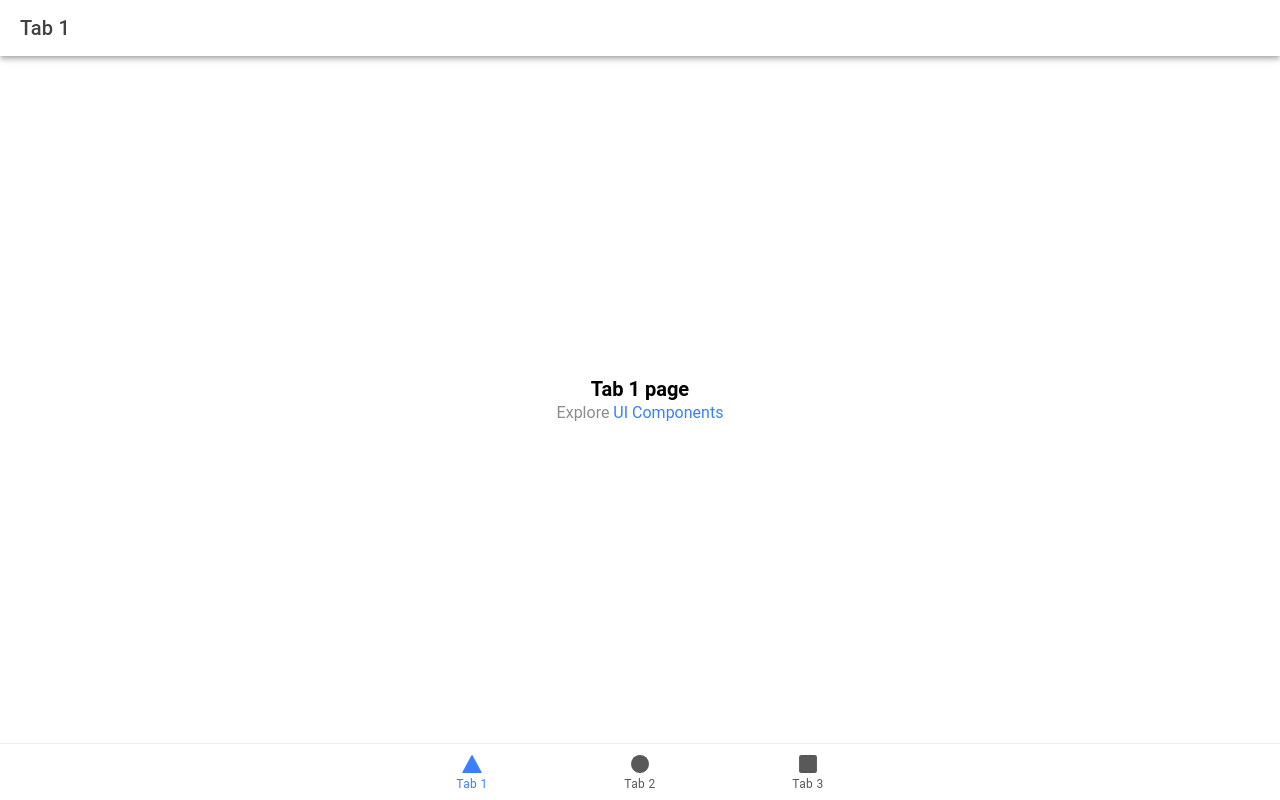
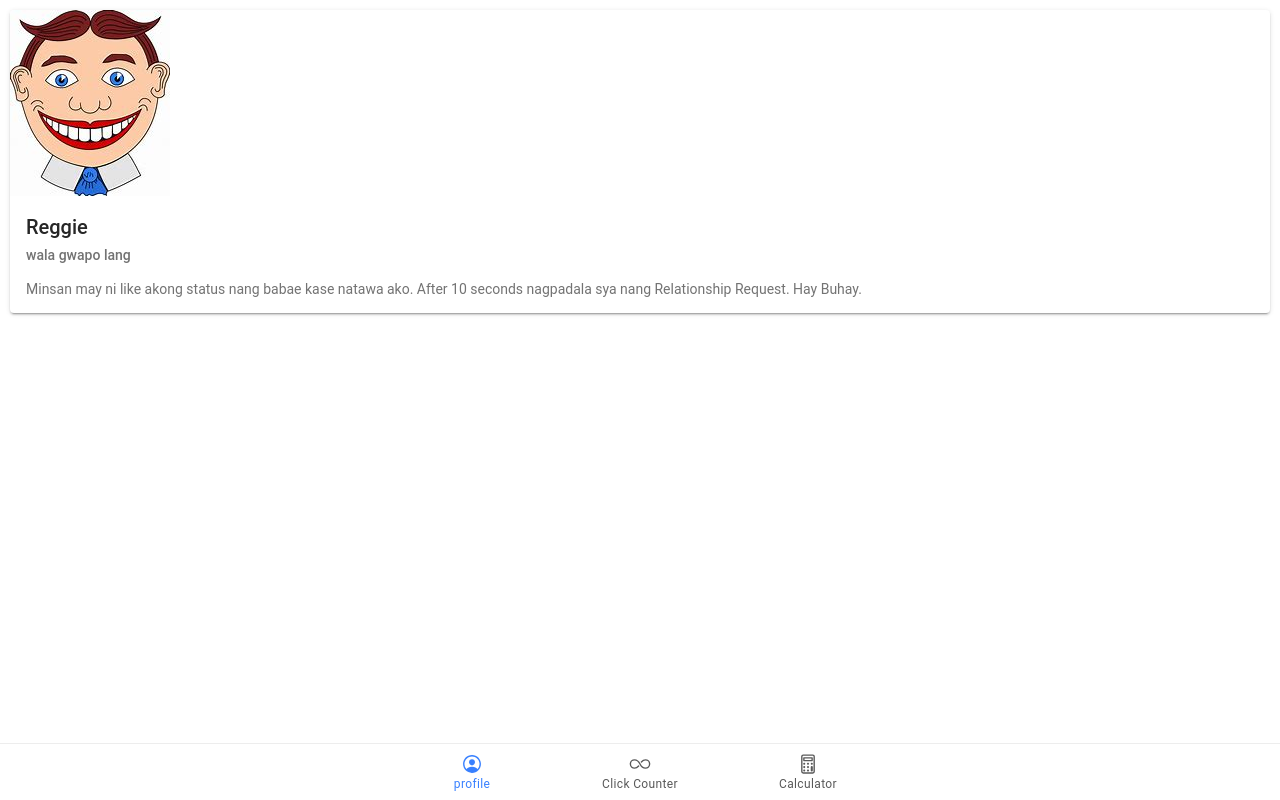
Before and after one commit to mudjakils/ion-t-madrijanon, a React (Vite) app: page /tab1 in a window 1280 px wide. Built offline with nearby package versions, Linux system fonts and the light colour scheme.

Commit message:
added card tab 1

```diff
--- a/src/App.tsx
+++ b/src/App.tsx
@@ -10,7 +10,7 @@ import {
   setupIonicReact
 } from '@ionic/react';
 import { IonReactRouter } from '@ionic/react-router';
-import { ellipse, square, triangle } from 'ionicons/icons';
+import { calculatorOutline, ellipse, infiniteOutline, personCircleOutline, square, triangle } from 'ionicons/icons';
 import Tab1 from './pages/Tab1';
 import Tab2 from './pages/Tab2';
 import Tab3 from './pages/Tab3';
@@ -56,16 +56,16 @@ const App: React.FC = () => (
         </IonRouterOutlet>
         <IonTabBar slot="bottom">
           <IonTabButton tab="tab1" href="/tab1">
-            <IonIcon aria-hidden="true" icon={triangle} />
-            <IonLabel>Tab 1</IonLabel>
+            <IonIcon aria-hidden="true" icon={personCircleOutline} />
+            <IonLabel>profile</IonLabel>
           </IonTabButton>
           <IonTabButton tab="tab2" href="/tab2">
-            <IonIcon aria-hidden="true" icon={ellipse} />
-            <IonLabel>Tab 2</IonLabel>
+            <IonIcon aria-hidden="true" icon={infiniteOutline} />
+            <IonLabel>Click Counter</IonLabel>
           </IonTabButton>
           <IonTabButton tab="tab3" href="/tab3">
-            <IonIcon aria-hidden="true" icon={square} />
-            <IonLabel>Tab 3</IonLabel>
+            <IonIcon aria-hidden="true" icon={calculatorOutline} />
+            <IonLabel>Calculator</IonLabel>
           </IonTabButton>
         </IonTabBar>
       </IonTabs>
--- a/src/components/ExploreContainer.tsx
+++ b/src/components/ExploreContainer.tsx
@@ -8,7 +8,7 @@ const ExploreContainer: React.FC<ContainerProps> = ({ name }) => {
   return (
     <div className="container">
       <strong>{name}</strong>
-      <p>Explore <a target="_blank" rel="noopener noreferrer" href="https://ionicframework.com/docs/components">UI Components</a></p>
+
     </div>
   );
 };
--- a/src/pages/Tab1.tsx
+++ b/src/pages/Tab1.tsx
@@ -1,24 +1,22 @@
 import { IonContent, IonHeader, IonPage, IonTitle, IonToolbar } from '@ionic/react';
+import { IonCard, IonCardContent, IonCardHeader, IonCardSubtitle, IonCardTitle } from '@ionic/react';
+
 import ExploreContainer from '../components/ExploreContainer';
 import './Tab1.css';
 
 const Tab1: React.FC = () => {
   return (
-    <IonPage>
-      <IonHeader>
-        <IonToolbar>
-          <IonTitle>Tab 1</IonTitle>
-        </IonToolbar>
-      </IonHeader>
-      <IonContent fullscreen>
-        <IonHeader collapse="condense">
-          <IonToolbar>
-            <IonTitle size="large">Tab 1</IonTitle>
-          </IonToolbar>
-        </IonHeader>
-        <ExploreContainer name="Tab 1 page" />
-      </IonContent>
-    </IonPage>
+    <IonCard>
+      <img alt="Silhouette of mountains" src="src/img/reggie.png" />
+      <IonCardHeader>
+        <IonCardTitle>Reggie</IonCardTitle>
+        <IonCardSubtitle>wala gwapo lang</IonCardSubtitle>
+      </IonCardHeader>
+
+      <IonCardContent>Minsan may ni like akong status nang babae kase natawa ako.
+After 10 seconds nagpadala sya nang Relationship Request.
+Hay Buhay.</IonCardContent>
+    </IonCard>
   );
 };
 
```
Also changed, not shown: src/img/reggie.png (added).
